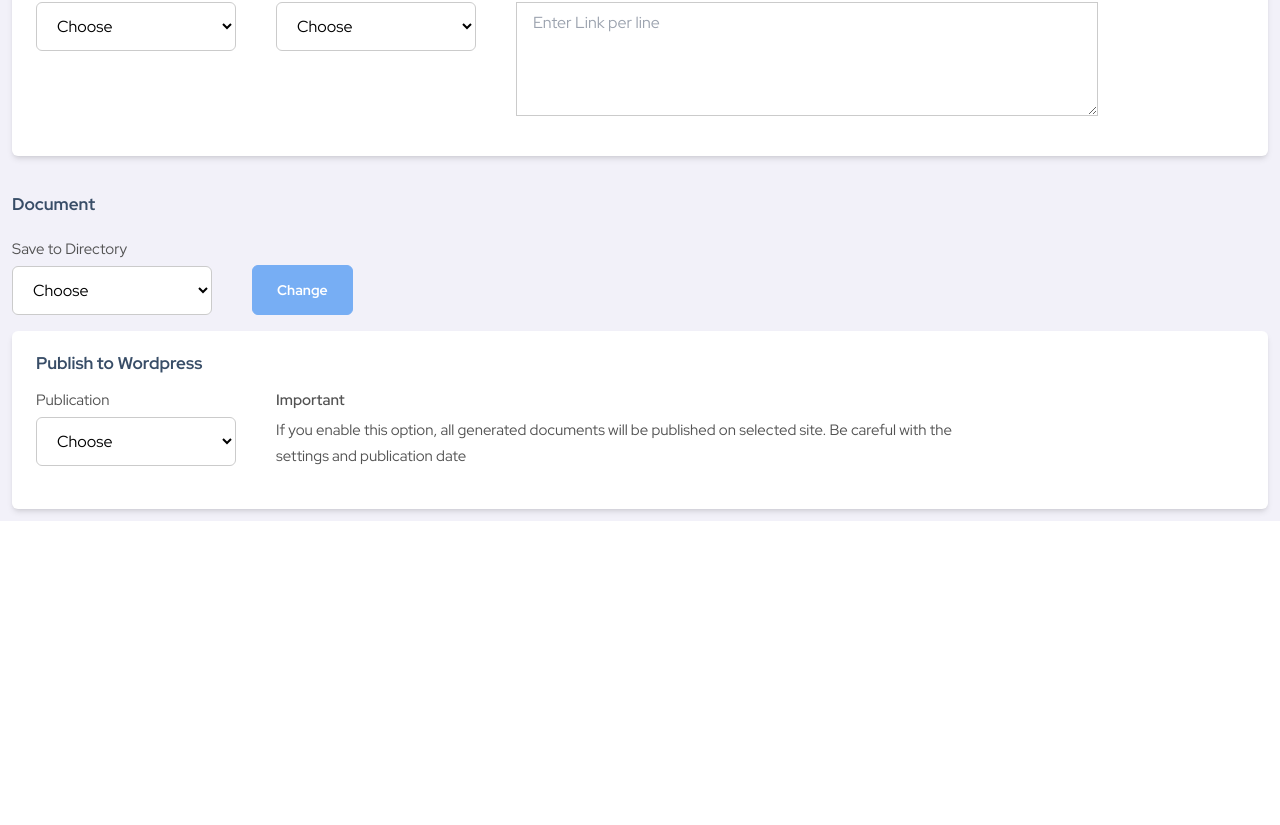
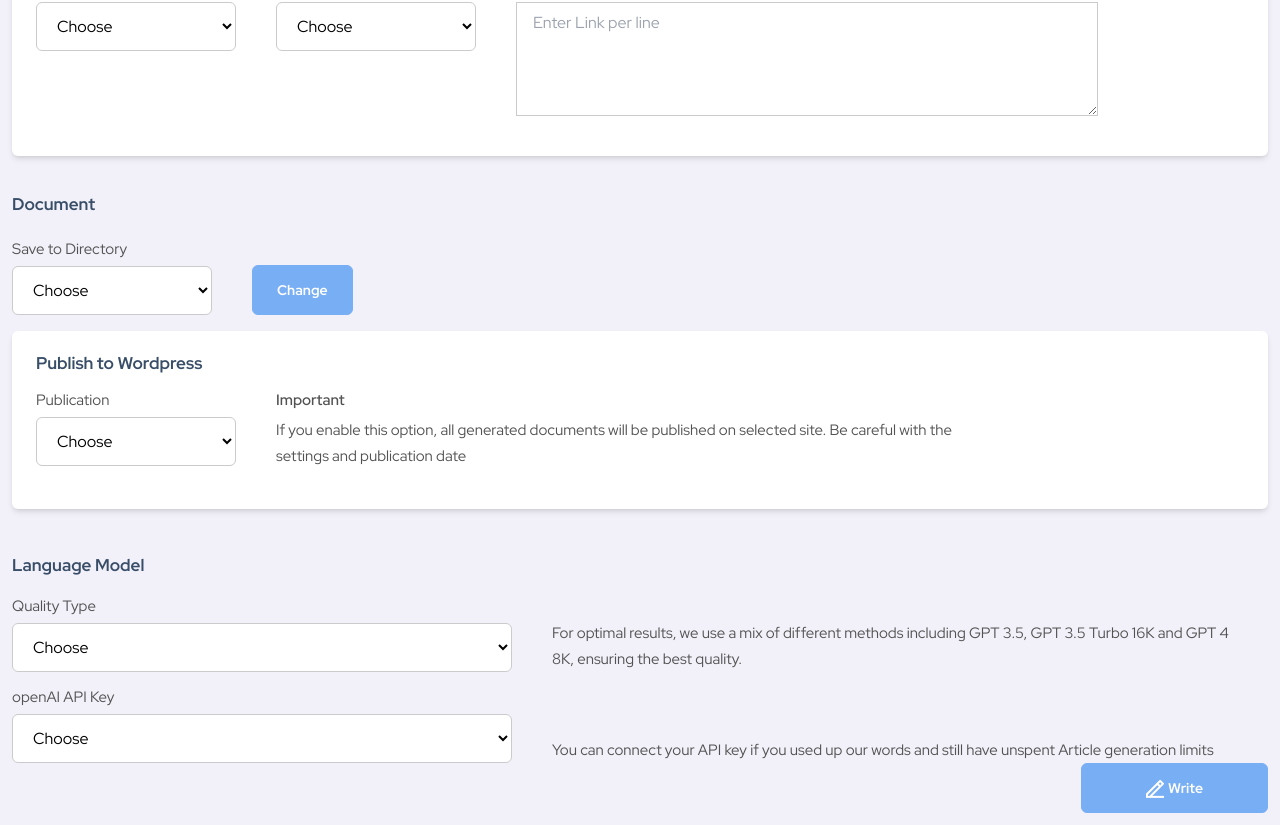
Before and after one commit to AbdulQuayyum/assessment, a Vue app: page / in a window 1280 px wide. Shown: the part 2785-3610 px from the top of the page. Before the commit the page ends 3306 px from the top, so only its background shows below. Built offline with nearby package versions, Linux system fonts and the light colour scheme.

Commit message:
Added last component...

```diff
--- /dev/null
+++ b/src/Components/LanguageModel.vue
@@ -0,0 +1,48 @@
+<template>
+    <div class="flex flex-col py-3 mx-3 mt-4">
+        <div>
+            <span class="text-[#384D67] text-[17px] font-[700] leading-8">Language Model</span>
+        </div>
+        <div class="flex flex-row items-end mt-3 space-x-10">
+            <div class="flex flex-col space-y-1">
+                <span class="flex flex-row items-center text-[#525252] text-[15px] font-[400] leading-[26px]">Quality
+                    Type</span>
+                <select class="bg-[#fff] border-[#CBCBCB] border-[1px] py-3 px-4 rounded-md w-full sm:w-[500px]">
+                    <option selected>Choose</option>
+                    <option value="GPT3.5">GPT 3.5</option>
+                </select>
+            </div>
+            <div class="flex flex-col w-full space-y-1 max-w-[700px]">
+                <span class="text-[#525252] text-[15px] font-[400] leading-[26px]">For optimal results, we use a mix of
+                    different methods including GPT 3.5, GPT 3.5 Turbo 16K and GPT 4 8K, ensuring the best quality.</span>
+            </div>
+        </div>
+        <div class="flex flex-row items-end mt-3 space-x-10">
+            <div class="flex flex-col space-y-1">
+                <span class="flex flex-row items-center text-[#525252] text-[15px] font-[400] leading-[26px]">openAI API
+                    Key</span>
+                <select class="bg-[#fff] border-[#CBCBCB] border-[1px] py-3 px-4 rounded-md w-full sm:w-[500px]">
+                    <option selected>Choose</option>
+                    <option value="NO">No</option>
+                    <option value="Yes">Yes</option>
+                </select>
+            </div>
+            <div class="flex flex-col w-full space-y-1 max-w-[700px]">
+                <span class="text-[#525252] text-[15px] font-[400] leading-[26px]">You can connect your API key if you used
+                    up our words and still have unspent Article generation limits</span>
+            </div>
+        </div>
+        <div class="flex justify-end w-full">
+            <button
+                class="flex flex-row items-center justify-center space-x-1 bg-[#77AEF4] rounded-md border-[#77AEF4] border-[1px] py-[14px] px-16">
+                <img src="../assets/editIcon.png" alt="">
+                <p class="text-[#FFFFFF] text-[14px] font-[700] leading-5">Write</p>
+            </button>
+        </div>
+    </div>
+</template>
+<script>
+export default {
+
+}
+</script>
--- a/src/Views/Projects.vue
+++ b/src/Views/Projects.vue
@@ -9,6 +9,7 @@
             <Keyword />
             <Structure />
             <ConnectToWeb />
+            <LanguageModel />
         </main>
     </div>
 </template>
@@ -22,10 +23,11 @@ import SEO from '../Components/SEO.vue';
 import Keyword from '../Components/Keyword.vue';
 import Structure from '../Components/Structure.vue';
 import ConnectToWeb from '../Components/ConnectToWeb.vue';
+import LanguageModel from '../Components/LanguageModel.vue';
 
 export default {
     name: "Projects",
-    components: { Navbar, Header, CoreSettings, MediaHub, SEO, Keyword, Structure, ConnectToWeb }
+    components: { Navbar, Header, CoreSettings, MediaHub, SEO, Keyword, Structure, ConnectToWeb, LanguageModel }
 
 }
 </script>
```
